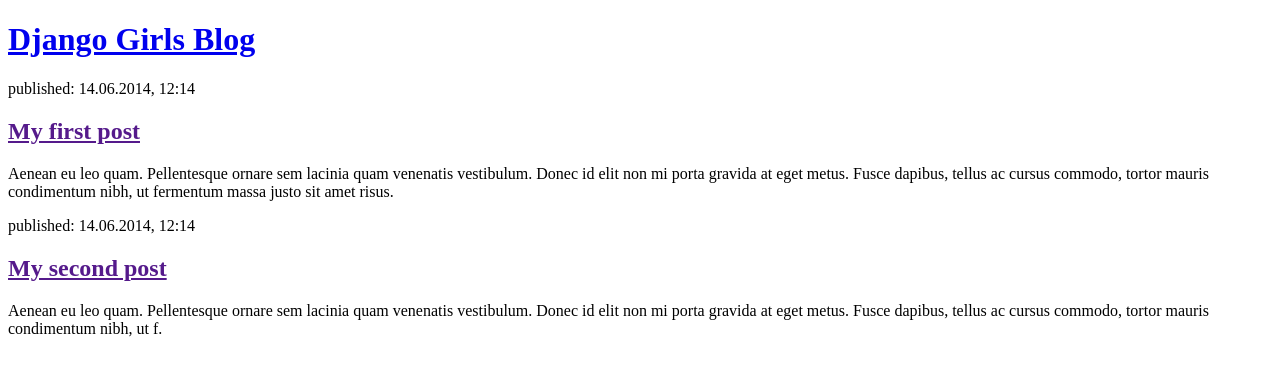
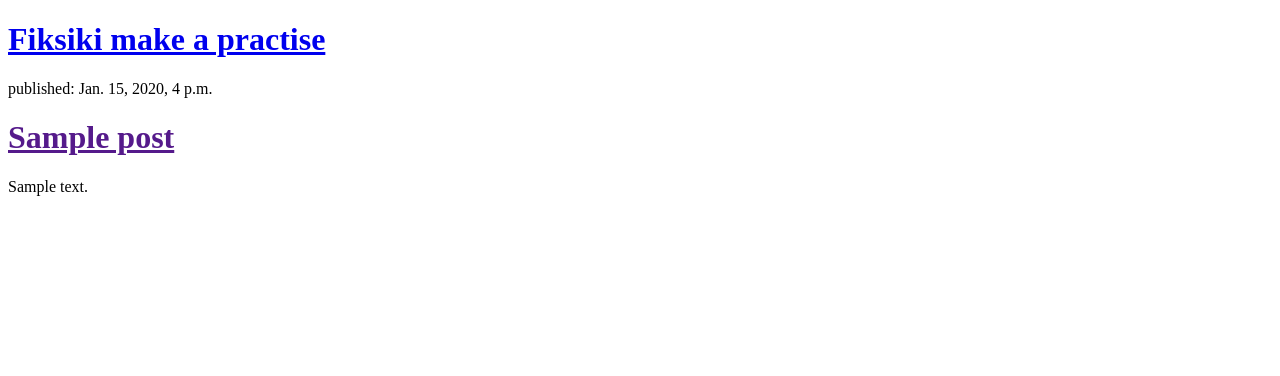
Before and after one commit to krolikkg/my-first-blog, a Django app: template blog/templates/blog/post_list.html in a window 1280 px wide. Shown: the top 376 px of the page. Run offline with Django 3.2, Linux system fonts and the light colour scheme; the template is opened without the code that fills it: values that come from a table or form of the project are taken from there, others are empty; tables that the repository leaves empty hold one stand-in row (values such as "Sample post").

Commit message:
изменили вид сайта

```diff
--- a/blog/templates/blog/post_list.html
+++ b/blog/templates/blog/post_list.html
@@ -1,23 +1,19 @@
 <!DOCTYPE html>
 <html>
     <head>
-        <title>Django Girls blog</title>
+        <title>Fiksiki</title>
     </head>
     <body>
         <div>
-            <h1><a href="/">Django Girls Blog</a></h1>
-        </div>
+    <h1><a href="/">Fiksiki make a practise</a></h1>
+</div>
 
-        <div>
-            <p>published: 14.06.2014, 12:14</p>
-            <h2><a href="">My first post</a></h2>
-            <p>Aenean eu leo quam. Pellentesque ornare sem lacinia quam venenatis vestibulum. Donec id elit non mi porta gravida at eget metus. Fusce dapibus, tellus ac cursus commodo, tortor mauris condimentum nibh, ut fermentum massa justo sit amet risus.</p>
-        </div>
-
-        <div>
-            <p>published: 14.06.2014, 12:14</p>
-            <h2><a href="">My second post</a></h2>
-            <p>Aenean eu leo quam. Pellentesque ornare sem lacinia quam venenatis vestibulum. Donec id elit non mi porta gravida at eget metus. Fusce dapibus, tellus ac cursus commodo, tortor mauris condimentum nibh, ut f.</p>
-        </div>
+{% for post in posts %}
+    <div>
+        <p>published: {{ post.published_date }}</p>
+        <h1><a href="">{{ post.title }}</a></h1>
+        <p>{{ post.text|linebreaksbr }}</p>
+    </div>
+{% endfor %}
     </body>
 </html>
--- a/blog/views.py
+++ b/blog/views.py
@@ -2,7 +2,6 @@
 from django.utils import timezone
 from .models import Post
 
-# Create your views here.
 def post_list(request):
     posts = Post.objects.filter(published_date__lte=timezone.now()).order_by('published_date')
-    return render(request, 'blog/post_list.html', {})
+    return render(request, 'blog/post_list.html', {'posts': posts})
```
